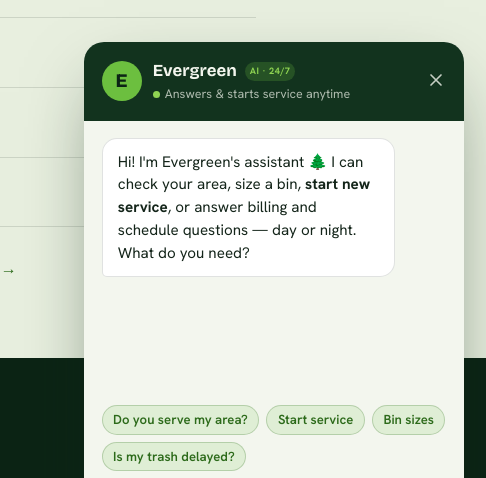
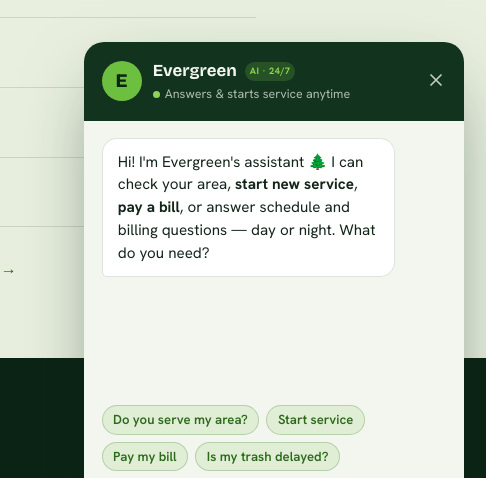
Before and after one commit to werth-code/concepts, a plain HTML site: page evergreen-waste/index.html in a window 1280 px wide. Both pictures are taken after a click on the button "Ask Evergreen anytime →". Shown: the part 4153-4631 px from the top of the page, 794-1280 px from the left. Drawn offline with nearby package versions, Linux system fonts and the light colour scheme.

Commit message:
Evergreen demo: make bill pay a first-class action in Ask Evergreen
- Greeting + default chips now surface 'Pay my bill'
- Dedicated pay / autopay intents that link straight to the account page
- Billing answer rewritten around easy online pay + pay-by-chat
- Chat-bubble links now render with a lime underline (clearly tappable)

```diff
--- a/evergreen-waste/assets/chat.js
+++ b/evergreen-waste/assets/chat.js
@@ -13,7 +13,7 @@
   var flow = { active: false, step: null, zip: "", plan: "", name: "" };
   var PHONE = '<a href="tel:+13026357055">302-635-7055</a>';
   var MAIL = '<a href="mailto:cs@evergreenws.com">cs@evergreenws.com</a>';
-  var DEFAULT = ["Do you serve my area?", "Start service", "Bin sizes", "Is my trash delayed?"];
+  var DEFAULT = ["Do you serve my area?", "Start service", "Pay my bill", "Is my trash delayed?"];
   var NCC = ["197", "198"]; // New Castle County DE ZIP prefixes
 
   function esc(s){return (s||"").replace(/[&<>"]/g,function(c){return {"&":"&amp;","<":"&lt;",">":"&gt;",'"':"&quot;"}[c];});}
@@ -38,7 +38,7 @@
     fitPanel();
     if(input && isDesktop()) input.focus();   // don't auto-pop the keyboard on mobile — wait for a tap
     if(!started){ started=true;
-      bot("Hi! I'm Evergreen's assistant 🌲 I can check your area, size a bin, **start new service**, or answer billing and schedule questions — day or night. What do you need?");
+      bot("Hi! I'm Evergreen's assistant 🌲 I can check your area, **start new service**, **pay a bill**, or answer schedule and billing questions — day or night. What do you need?");
       chips(DEFAULT);
     }
   };
@@ -49,7 +49,9 @@
     { k:["bin","cart","size","how big","gallon"], a:"We offer a few **cart sizes** for both trash and recycling (green lid = trash, yellow = recycling), so you get the right fit for your home. Need a commercial dumpster or a roll-off? I can size that too.", c:["Start service","Roll-off dumpster","Commercial"] },
     { k:["price","pricing","cost","how much","rate","plan","monthly","quarterly","yearly","pay ahead","afford"], a:"Residential service comes in **flexible plans — monthly, quarterly, or yearly** (paying ahead saves the most). Your exact rate depends on your area and cart size; I can get you a quick quote. Want to start?", c:["Start service","Do you serve my area?"] },
     { k:["holiday","delay","schedule","this week","pickup day","when is","normal schedule"], a:"Good question — holidays can shift pickup by a day. **Right now we're on our normal schedule this week — no delays.** I always keep this current, so ask me anytime “is my trash delayed?”", c:["Start service","Talk to a person"] },
-    { k:["bill","pay","payment","invoice","account","autopay","manage"], a:"You can manage **billing online anytime** and choose monthly, quarterly, or yearly. For anything specific, our billing team is at "+PHONE+" or "+MAIL+".", c:["Start service","Talk to a person"] },
+    { k:["pay my bill","pay bill","pay now","make a payment","pay online","pay it"], a:"Easy — in the real assistant I'd pull up your balance and take the payment right here in chat. In this preview you can see the whole flow on your **<a href=\"account.html\">account page</a>**: balance, autopay, and pay-now in a couple of taps.", c:["Set up autopay","Do you serve my area?","Talk to a person"] },
+    { k:["autopay","auto pay","automatic payment","set up autopay"], a:"Autopay keeps your bill paid on time, every time — no logging in, no late fees. Flip it on from your **<a href=\"account.html\">account page</a>** in one tap.", c:["Pay my bill","Talk to a person"] },
+    { k:["bill","billing","payment","invoice","account","manage","balance"], a:"You can handle **billing online anytime** — your **<a href=\"account.html\">account page</a>** shows your balance, autopay, and payment history, and you can just tell me **\"pay my bill\"** right here. Plans come monthly, quarterly, or yearly. Prefer a person? Billing is at "+PHONE+" or "+MAIL+".", c:["Pay my bill","Set up autopay","Talk to a person"] },
     { k:["commercial","business","store","restaurant","office","front load","front-load"], a:"For businesses we run **front-load dumpster service** sized to your volume — clean, reliable, eco-friendly. Tell me your business type and I'll point you the right way, or start a commercial quote.", c:["Get a quote","Do you serve my area?"] },
     { k:["roll","roll-off","rolloff","dumpster","remodel","construction","project","cleanout"], a:"**Roll-off dumpsters** are perfect for remodels and big cleanouts — several sizes to fit the job and your driveway. What's the project? I'll suggest a size.", c:["Start service","Talk to a person"] },
     { k:["junk","haul","removal","furniture","appliance","get rid"], a:"Our **junk removal** team does the heavy lifting — you point, we haul. Great for cleanouts and single big items. Want a quote?", c:["Book a haul","Bulk & metal"] },
--- a/evergreen-waste/index.html
+++ b/evergreen-waste/index.html
@@ -236,6 +236,7 @@
   .eg-bot{background:var(--paper);border:1px solid var(--line-l);border-bottom-left-radius:5px;align-self:flex-start;color:var(--ink);}
   .eg-user{background:var(--forest);color:var(--cream);border-bottom-right-radius:5px;align-self:flex-end;}
   .eg-msg strong{font-weight:700;}
+  .eg-bot a{color:var(--forest);text-decoration:underline;text-decoration-color:var(--lime);text-decoration-thickness:2px;text-underline-offset:3px;}
   .eg-quick{display:flex;flex-wrap:wrap;gap:.45rem;padding:0 1.1rem .7rem;}
   .eg-chip{background:rgba(108,191,63,.14);border:1px solid rgba(44,106,26,.24);color:var(--lime-ink);font-family:var(--text);font-weight:600;font-size:.82rem;padding:.4em .8em;border-radius:100px;cursor:pointer;transition:background .2s;}
   .eg-chip:hover{background:rgba(108,191,63,.24);}
```
